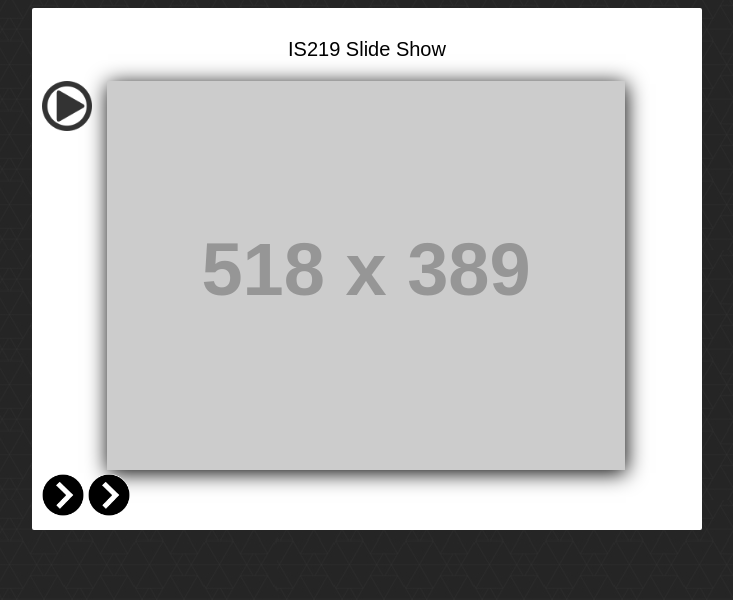
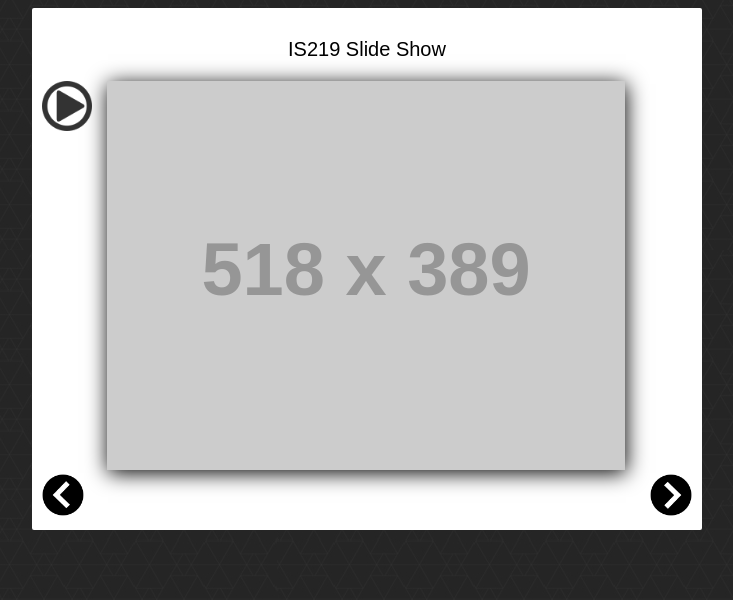
Before and after one commit to vcc3/IS219Project2, a PHP site: page /index.html in a window 1280 px wide. Shown: the top 600 px of the page, without its empty margins (273-1006 px from the left). Run offline with PHP 8.4, Linux system fonts and the light colour scheme; grey boxes labelled with a size stand in for pictures from a placeholder-image service; some libraries are stand-ins or nearby versions.

Commit message:
changed the opacity,and button layouts.

```diff
--- a/css/style.css
+++ b/css/style.css
@@ -50,15 +50,21 @@ body {
 }
 
 #prevPhoto {
+
 	height: 42px;
 	width: 42px;
 }
-
+#prevPhoto:hover {
+  opacity:0.3;
+}
 #nextPhoto {
+  float:right;
 	height: 42px;
 	width: 42px;
 }
-
+#nextPhoto:hover {
+  opacity:0.3;
+ }
 .details p {
 	margin-top: 20px;
 }
@@ -74,7 +80,9 @@ Make it animate nicely. You'll need CSS3 for this*/
 
 /*Add CSS styles to rotate the element 180deg
 Make it animate nicely. You'll need CSS3 for this*/
-.rot180 {}
+.rot180 {
+transform:rotate(180deg);
+}
 
 /*Add CSS styles to rotate the element 270deg
 Make it animate nicely. You'll need CSS3 for this*/
```
